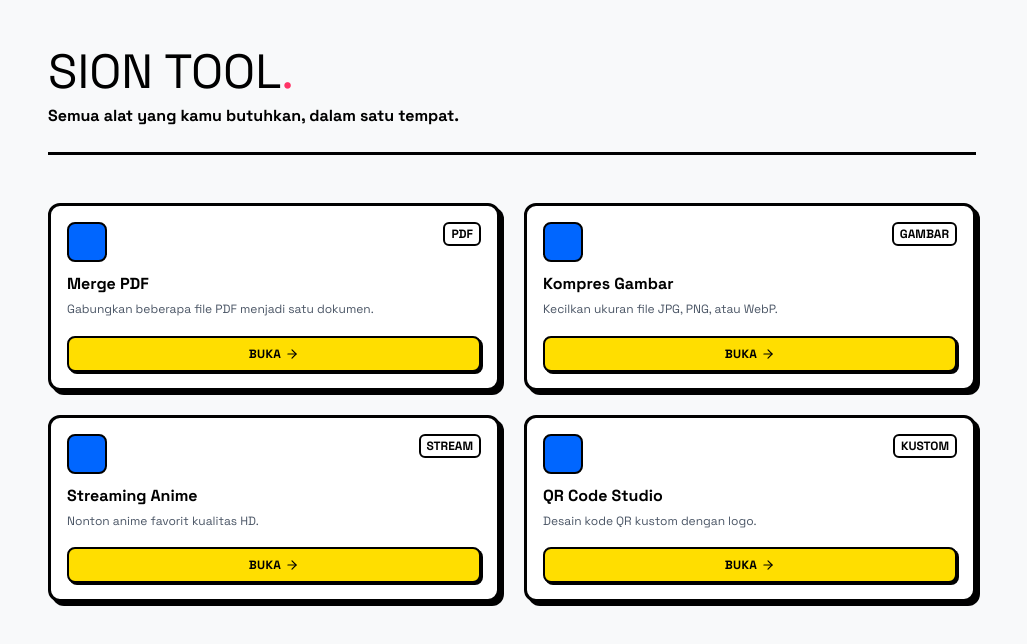
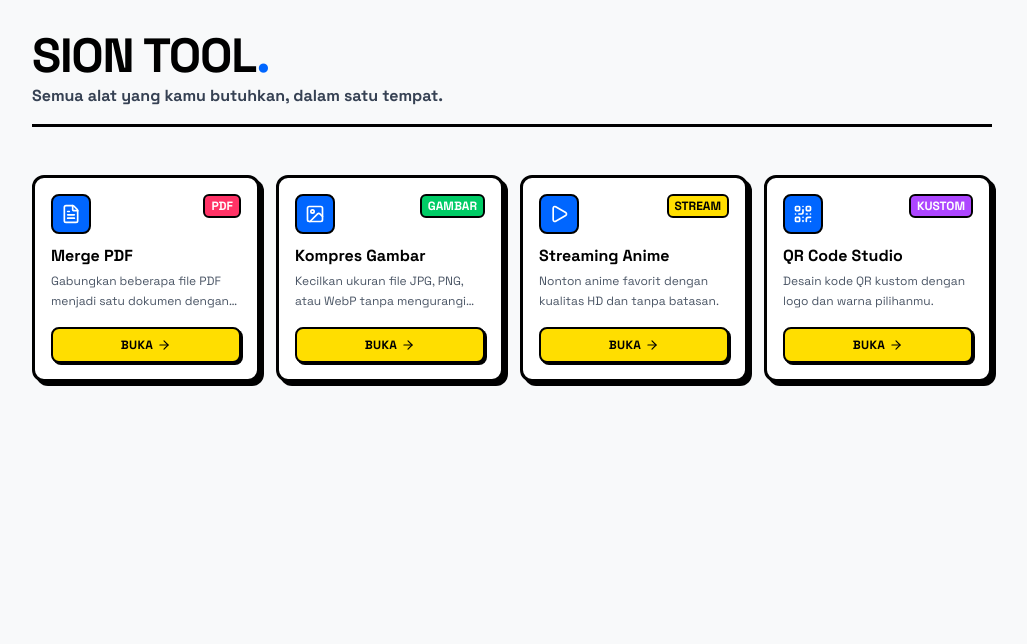
Before and after one commit to sionlimitles-spec/Sion-tool-01, a Next.js app: page / in a window 1280 px wide. Shown: the top 644 px of the page, without its empty margins (128-1155 px from the left). Built offline with nearby package versions, Linux system fonts and the light colour scheme.

Commit message:
Update page.tsx

```diff
--- a/app/page.tsx
+++ b/app/page.tsx
@@ -1,25 +1,65 @@
 import ToolCard from "./components/ToolCard";
+import { FileText, Image as ImageIcon, Play, QrCode } from "lucide-react";
 
 export default function Home() {
   const tools = [
-    { title: "Merge PDF", description: "Gabungkan beberapa file PDF menjadi satu dokumen.", badge: "PDF", href: "/tools/merge-pdf" },
-    { title: "Kompres Gambar", description: "Kecilkan ukuran file JPG, PNG, atau WebP.", badge: "Gambar", href: "/tools/compress-img" },
-    { title: "Streaming Anime", description: "Nonton anime favorit kualitas HD.", badge: "Stream", href: "/anime" },
-    { title: "QR Code Studio", description: "Desain kode QR kustom dengan logo.", badge: "Kustom", href: "/tools/qr-code" },
+    {
+      title: "Merge PDF",
+      description: "Gabungkan beberapa file PDF menjadi satu dokumen dengan cepat.",
+      badge: "PDF",
+      href: "/tools/merge-pdf",
+      icon: <FileText size={20} />,
+      badgeColor: "bg-neo-pink text-white"
+    },
+    {
+      title: "Kompres Gambar",
+      description: "Kecilkan ukuran file JPG, PNG, atau WebP tanpa mengurangi kualitas.",
+      badge: "Gambar",
+      href: "/tools/compress-img",
+      icon: <ImageIcon size={20} />,
+      badgeColor: "bg-neo-green text-white"
+    },
+    {
+      title: "Streaming Anime",
+      description: "Nonton anime favorit dengan kualitas HD dan tanpa batasan.",
+      badge: "Stream",
+      href: "/anime",
+      icon: <Play size={20} />,
+      badgeColor: "bg-neo-accent text-neo-text"
+    },
+    {
+      title: "QR Code Studio",
+      description: "Desain kode QR kustom dengan logo dan warna pilihanmu.",
+      badge: "Kustom",
+      href: "/tools/qr-code",
+      icon: <QrCode size={20} />,
+      badgeColor: "bg-purple-500 text-white"
+    },
   ];
 
   return (
-    <main className="max-w-5xl mx-auto p-6 md:p-12">
-      <header className="mb-12 border-b-[3px] border-neo-black pb-6">
-        <h1 className="font-display text-4xl md:text-5xl uppercase">
-          Sion Tool<span className="text-neo-pink">.</span>
+    <main className="max-w-5xl mx-auto p-4 md:p-8">
+      <header className="mb-8 md:mb-12 border-b-[3px] border-neo-text pb-4">
+        <h1 className="font-archivo font-extrabold text-3xl md:text-5xl uppercase tracking-tight">
+          Sion Tool<span className="text-neo-blue">.</span>
         </h1>
-        <p className="font-bold mt-2">Semua alat yang kamu butuhkan, dalam satu tempat.</p>
+        <p className="font-bold mt-1 text-sm md:text-base text-gray-700">
+          Semua alat yang kamu butuhkan, dalam satu tempat.
+        </p>
       </header>
 
-      <section className="grid grid-cols-1 md:grid-cols-2 lg:grid-cols-2 gap-6">
+      {/* Grid 2 Kolom di HP, 4 Kolom di Desktop */}
+      <section className="grid grid-cols-2 md:grid-cols-4 gap-3 md:gap-4">
         {tools.map((tool, index) => (
-          <ToolCard key={index} title={tool.title} description={tool.description} badge={tool.badge} href={tool.href} />
+          <ToolCard
+            key={index}
+            title={tool.title}
+            description={tool.description}
+            badge={tool.badge}
+            href={tool.href}
+            icon={tool.icon}
+            badgeColor={tool.badgeColor}
+          />
         ))}
       </section>
     </main>
```
